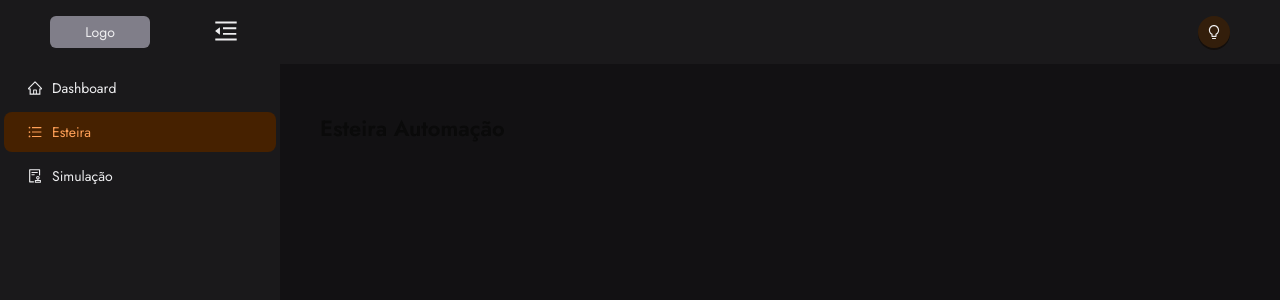
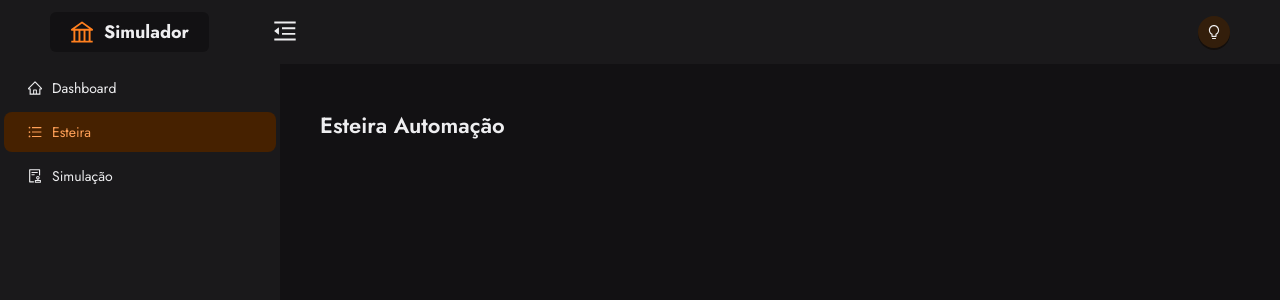
Before and after one commit to Bruno977/boilerplate-dashboard, a React (Create React App) app: page /esteira in a window 1280 px wide. Shown: the top 300 px of the page. Built offline with nearby package versions, Linux system fonts and the light colour scheme.

Commit message:
feat: update dashboard

```diff
--- a/src/Components/Header/index.tsx
+++ b/src/Components/Header/index.tsx
@@ -1,5 +1,3 @@
-import { Button } from 'antd';
-
 import {
   ButtonToggleSide,
   ButtonToggleTheme,
@@ -7,6 +5,7 @@ import {
   Logo,
 } from './style';
 import {
+  BankOutlined,
   BulbOutlined,
   MenuFoldOutlined,
   MenuUnfoldOutlined,
@@ -23,7 +22,10 @@ export function Header({ collapsed, toggleSidebar }: HeaderProps) {
   return (
     <HeaderContainer>
       <div>
-        <Logo>Logo</Logo>
+        <Logo>
+          <BankOutlined />
+          <span>Simulador</span>
+        </Logo>
         <ButtonToggleSide
           type="text"
           icon={
@@ -38,12 +40,12 @@ export function Header({ collapsed, toggleSidebar }: HeaderProps) {
       </div>
       <div>
         <ButtonToggleTheme
+          size="middle"
           type="primary"
           shape="circle"
+          icon={<BulbOutlined />}
           onClick={handleToggleDarkMode}
-        >
-          <BulbOutlined />
-        </ButtonToggleTheme>
+        />
       </div>
     </HeaderContainer>
   );
--- a/src/Components/Header/style.ts
+++ b/src/Components/Header/style.ts
@@ -23,13 +23,23 @@ export const HeaderContainer = styled(Header)`
 export const Logo = styled.div`
   height: 32px;
   margin-right: 60px;
-  background: ${(props) => props.theme.colors.mauveA10};
+  background: ${(props) => props.theme.colors.mauve1};
   border-radius: 6px;
   display: flex;
   align-items: center;
   justify-content: center;
-  color: ${(props) => props.theme.colors.mauve12};
-  width: 100px;
+  gap: 10px;
+  padding: 20px 20px;
+  span svg {
+    color: ${(props) => props.theme.colors.orange10};
+    height: 1.5rem;
+    width: 1.5rem;
+  }
+  > span {
+    font-size: 1.125rem;
+    color: ${(props) => props.theme.colors.mauve12};
+    font-weight: bold;
+  }
 `;
 
 export const ButtonToggleSide = styled(Button)`
@@ -43,4 +53,5 @@ export const ButtonToggleSide = styled(Button)`
 
 export const ButtonToggleTheme = styled(Button)`
   color: ${(props) => props.theme.colors.mauve12};
+  /* box-shadow: none; */
 `;
--- /dev/null
+++ b/src/Components/Layout/Auth/index.tsx
@@ -0,0 +1,23 @@
+import { ConfigProvider, Layout } from 'antd';
+
+import { Outlet } from 'react-router-dom';
+import { ThemeProvider } from 'styled-components';
+
+import { lightConfig, lightTheme } from '../../../styles/theme/lightMode';
+import { GlobalStyle } from '../../../styles/global';
+import { Content } from 'antd/es/layout/layout';
+
+export function LayoutAuth() {
+  return (
+    <ConfigProvider theme={lightConfig}>
+      <ThemeProvider theme={lightTheme}>
+        <GlobalStyle />
+        <Layout>
+          <Content>
+            <Outlet />
+          </Content>
+        </Layout>
+      </ThemeProvider>
+    </ConfigProvider>
+  );
+}
--- a/src/Components/Layout/index.tsx
+++ b/src/Components/Layout/Authenticated/index.tsx
@@ -1,17 +1,17 @@
 import { useState } from 'react';
 import { ConfigProvider, Layout as LayoutAntd } from 'antd';
-import { Sidebar } from '../Sidebar';
-import { Header } from '../Header';
+import { Sidebar } from '../../Sidebar';
+import { Header } from '../../Header';
 
 import { Outlet } from 'react-router-dom';
 import { ContentLayout } from './style';
 import { ThemeProvider } from 'styled-components';
-import { useToggleThemeContext } from '../../contexts/ToggleThemeContext';
-import { darkConfig, darkTheme } from '../../styles/theme/darkMode';
-import { lightConfig, lightTheme } from '../../styles/theme/lightMode';
-import { GlobalStyle } from '../../styles/global';
+import { useToggleThemeContext } from '../../../contexts/ToggleThemeContext';
+import { darkConfig, darkTheme } from '../../../styles/theme/darkMode';
+import { lightConfig, lightTheme } from '../../../styles/theme/lightMode';
+import { GlobalStyle } from '../../../styles/global';
 
-export function Layout() {
+export function LayoutAuthenticated() {
   const [collapsed, setCollapsed] = useState(false);
   const { theme } = useToggleThemeContext();
   return (
@@ -20,6 +20,10 @@ export function Layout() {
         <GlobalStyle />
         <LayoutAntd hasSider>
           <Sidebar collapsed={collapsed} />
+          <Header
+            collapsed={collapsed}
+            toggleSidebar={() => setCollapsed(!collapsed)}
+          />
           <LayoutAntd
             style={{
               marginLeft: collapsed ? 80 : 280,
@@ -27,10 +31,6 @@ export function Layout() {
               transition: 'all 0.3s ease 0s',
             }}
           >
-            <Header
-              collapsed={collapsed}
-              toggleSidebar={() => setCollapsed(!collapsed)}
-            />
             <ContentLayout>
               <Outlet />
             </ContentLayout>
--- /dev/null
+++ b/src/pages/Auth/Login/index.tsx
@@ -0,0 +1,3 @@
+export function Login() {
+  return <div>asdasd</div>;
+}
--- a/src/pages/Esteira/index.tsx
+++ b/src/pages/Esteira/index.tsx
@@ -1,9 +1,12 @@
-import { Title } from '../../Components/Title';
+// import { Title } from '../../Components/Title';
+
+import Title from 'antd/es/typography/Title';
 
 export function Esteira() {
   return (
     <div>
-      <Title as="h1">Esteira Automação</Title>
+      {/* <Title as="h1">Esteira Automação</Title> */}
+      <Title level={1}>Esteira Automação</Title>
     </div>
   );
 }
--- a/src/routes.tsx
+++ b/src/routes.tsx
@@ -1,17 +1,25 @@
 import { Routes as ReactRoutes, Route } from 'react-router-dom';
-import { Layout } from './Components/Layout';
+import { LayoutAuthenticated } from './Components/Layout/Authenticated';
 import { Dashboard } from './pages/Dashboard';
 import { Esteira } from './pages/Esteira';
 import { Simulacao } from './pages/Simulacao';
+import { LayoutAuth } from './Components/Layout/Auth';
+import { Login } from './pages/Auth/Login';
 
 export function Routes() {
   return (
     <ReactRoutes>
-      <Route element={<Layout />}>
+      {/* Layout Autenticado */}
+      <Route element={<LayoutAuthenticated />}>
         <Route element={<Dashboard />} path="/" />
         <Route element={<Esteira />} path="/esteira" />
         <Route element={<Simulacao />} path="/simulacao" />
       </Route>
+
+      {/* Layout Não Autenticado */}
+      <Route element={<LayoutAuth />}>
+        <Route element={<Login />} path="/login" />
+      </Route>
     </ReactRoutes>
   );
 }
--- a/src/styles/global.ts
+++ b/src/styles/global.ts
@@ -10,10 +10,10 @@ export const GlobalStyle = createGlobalStyle`
   }
   html,
   body {
-    background-color: ${(props) => props.theme.colors.mauve1};
+    /* background-color: ${(props) => props.theme.colors.mauve1}; */
     font-family: 'Jost', sans-serif;
     width: 100%;
-    ${(props) => props.theme.transition}
+    /* ${(props) => props.theme.transition} */
   }
   input, label{
     font-family: 'Roboto', sans-serif;
--- a/src/styles/theme/darkMode.ts
+++ b/src/styles/theme/darkMode.ts
@@ -5,6 +5,8 @@ import {
   orangeDarkA,
 } from '@radix-ui/colors';
 import { ThemeConfig } from 'antd';
+
+import { tokens } from './variables';
 
 export const darkTheme = {
   colors: {
@@ -18,7 +20,15 @@ export const darkTheme = {
 export const darkConfig = {
   token: {
     colorPrimary: orangeDark.orange3,
-    fontFamily: 'Jost',
+    colorPrimaryText: orangeDark.orange3,
+
+    colorPrimaryBgHover: orangeDark.orange4,
+    colorPrimaryHover: orangeDark.orange4,
+
+    colorPrimaryActive: orangeDark.orange5,
+
+    colorText: mauveDark.mauve12,
+    ...tokens,
   },
   components: {
     Layout: {
@@ -29,9 +39,11 @@ export const darkConfig = {
     Menu: {
       itemBg: mauveDark.mauve2,
       itemColor: mauveDark.mauve12,
+
       itemActiveBg: orangeDark.orange5,
       itemHoverBg: orangeDark.orange4,
       itemHoverColor: orangeDark.orange11,
+
       itemSelectedBg: orangeDark.orange4,
       itemSelectedColor: orangeDark.orange11,
 
--- a/src/styles/theme/lightMode.ts
+++ b/src/styles/theme/lightMode.ts
@@ -1,4 +1,5 @@
 import { mauve, mauveA, orange, orangeA } from '@radix-ui/colors';
+import { tokens } from './variables';
 import { ThemeConfig } from 'antd';
 
 export const lightTheme = {
@@ -13,7 +14,15 @@ export const lightTheme = {
 export const lightConfig = {
   token: {
     colorPrimary: orange.orange3,
-    fontFamily: 'Jost',
+    colorPrimaryText: orange.orange3,
+
+    colorPrimaryBgHover: orange.orange4,
+    colorPrimaryHover: orange.orange4,
+
+    colorPrimaryActive: orange.orange5,
+
+    colorText: mauve.mauve12,
+    ...tokens,
   },
   components: {
     Layout: {
@@ -24,9 +33,11 @@ export const lightConfig = {
     Menu: {
       itemBg: mauve.mauve2,
       itemColor: mauve.mauve12,
+
       itemActiveBg: orange.orange5,
       itemHoverBg: orange.orange4,
       itemHoverColor: orange.orange11,
+
       itemSelectedBg: orange.orange4,
       itemSelectedColor: orange.orange11,
 
--- /dev/null
+++ b/src/styles/theme/variables.ts
@@ -0,0 +1,4 @@
+export const tokens = {
+  fontFamily: 'Jost',
+  fontSizeHeading1: 22,
+};
```
Also changed, not shown: src/Components/Layout/Authenticated/style.ts (renamed from src/Components/Layout/style.ts).
